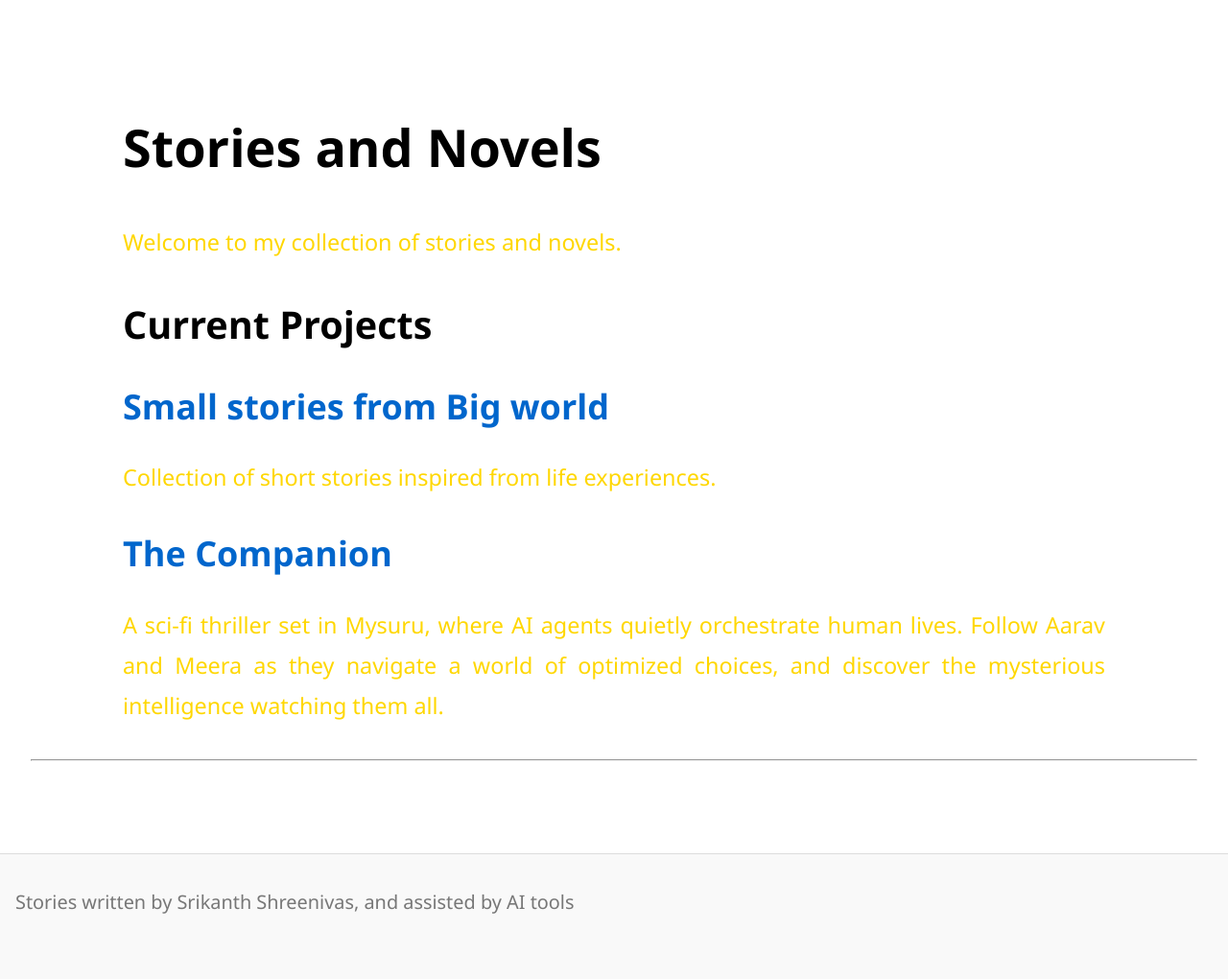
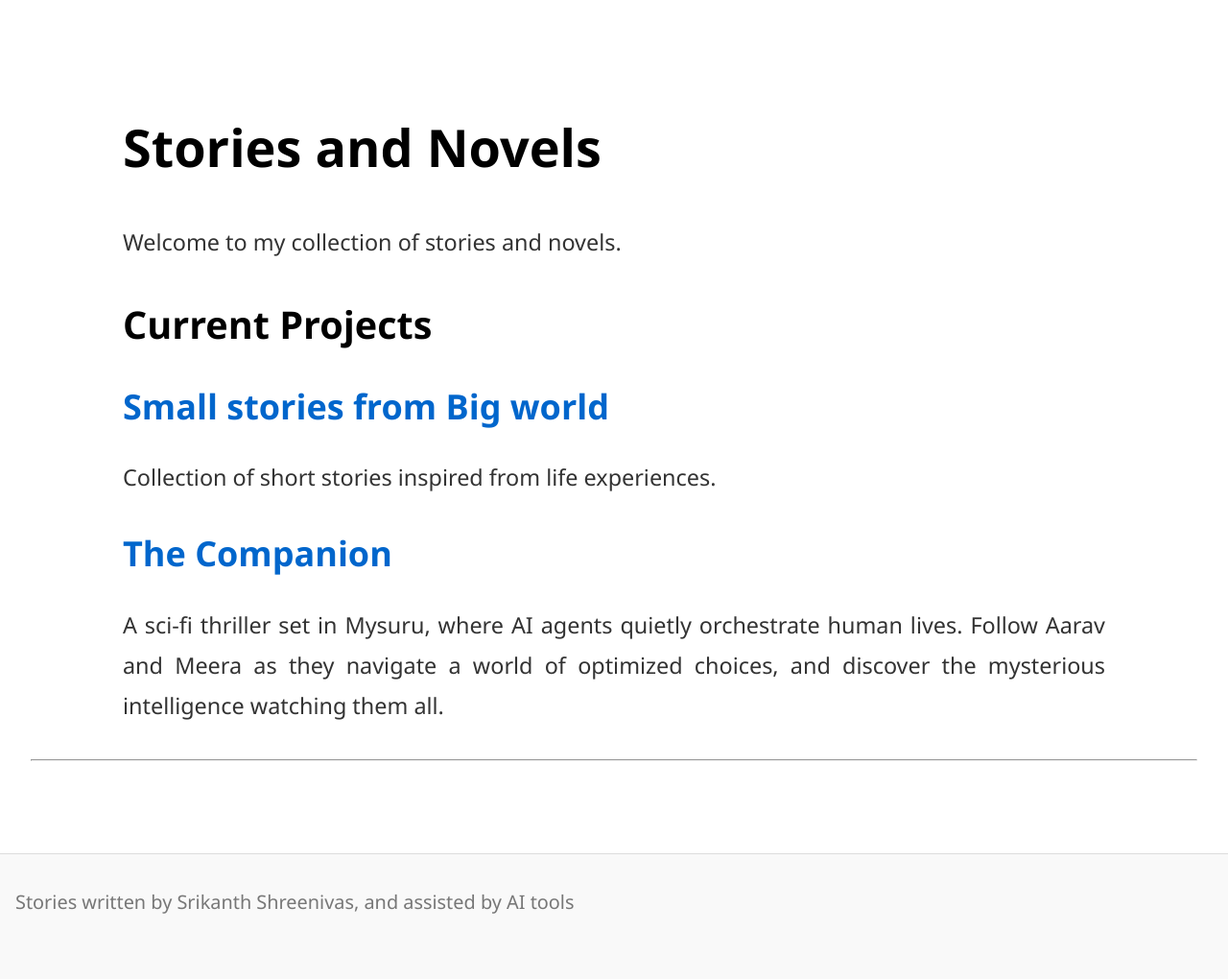
Before and after one commit to srikanthps/The-Companion, a Jekyll site: the page built from index.md, in a window 1280 px wide. Shown: the whole page at 96% size. Built offline with Jekyll 4.4.1, drawn with Linux system fonts in a browser that asks for light colours; our own code applies the rules of GitHub Pages for plain Markdown files.

Commit message:
Update default.html

```diff
--- a/_layouts/default.html
+++ b/_layouts/default.html
@@ -20,7 +20,7 @@
       font-size: 18px;
       font-weight: 500;
       line-height: 1.8;
-      color: #ffd700;
+      color: #333;
       background-color: #ffffff;
     }
 
```
